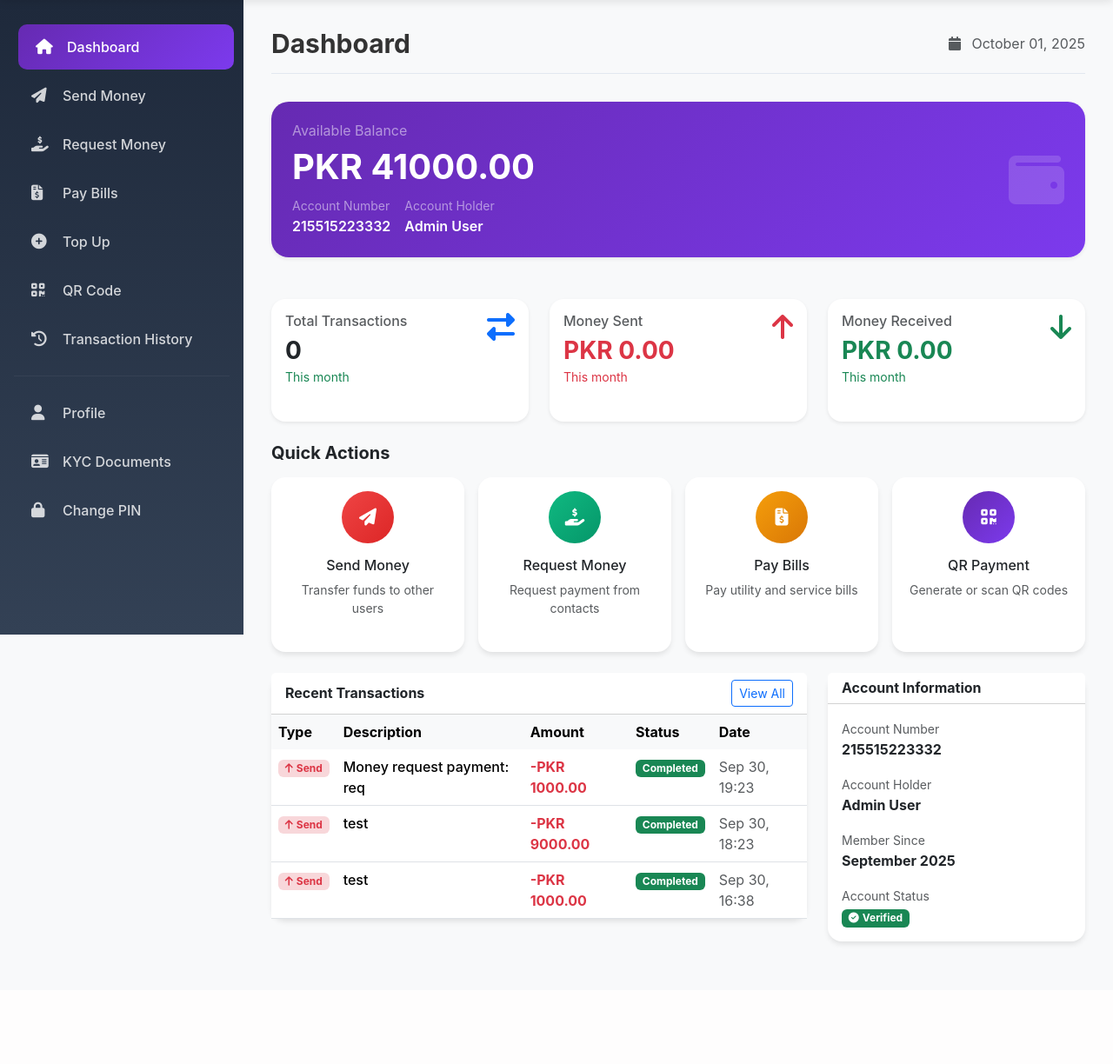
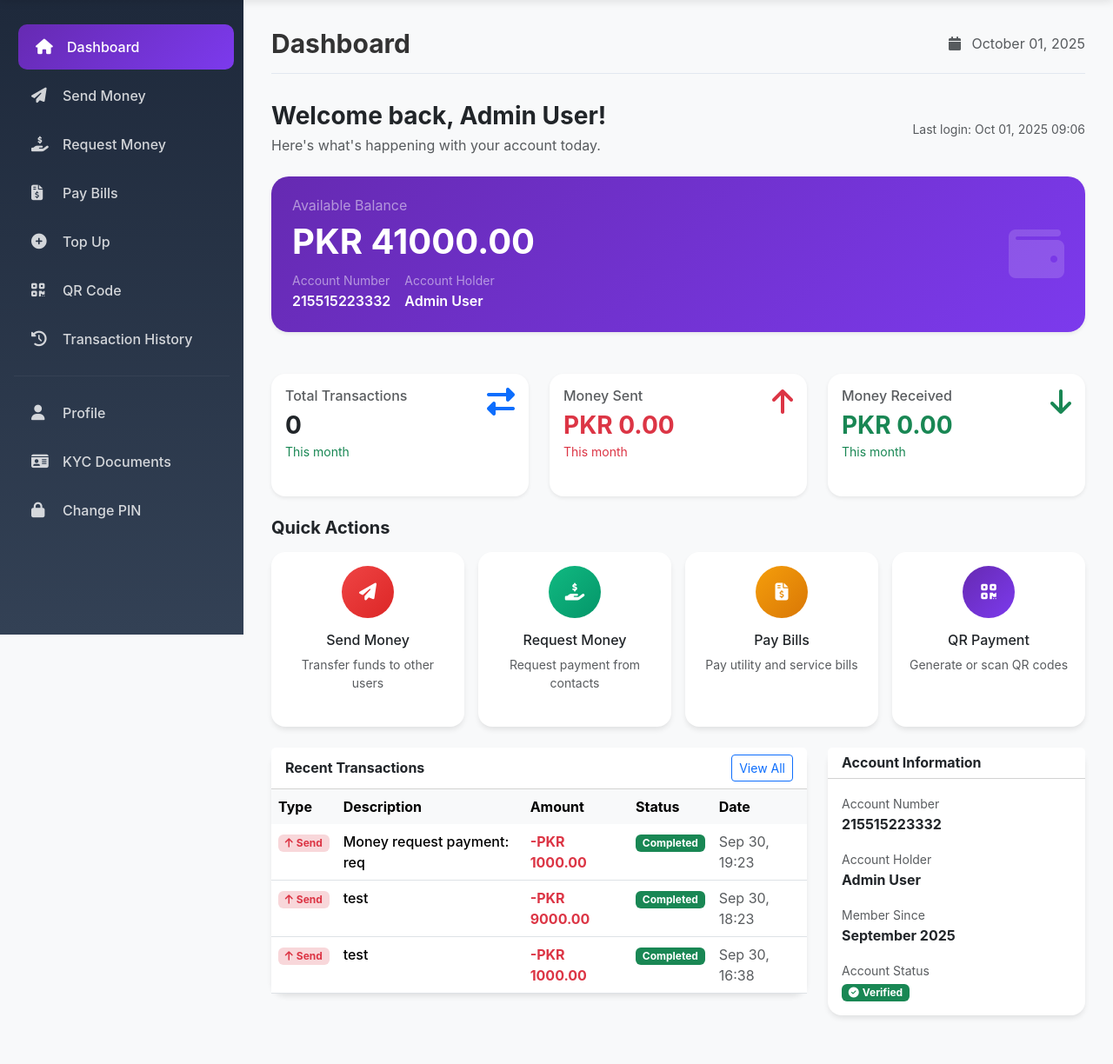
Before and after one commit to shehrozrashid52/Cash-Ease, a Django app: page /accounts/dashboard/ in a window 1280 px wide. Shown: the part 70-1294 px from the top of the page at 87% size. Before the commit the page ends 1158 px from the top, so only its background shows below. Run offline with Django 4.2, Linux system fonts and the light colour scheme; a user stored in the database is signed in; data comes from the database, SQL or seed files in the repository; both versions use the stored data as it was after the commit.

Commit message:
Finalize

```diff
--- a/templates/accounts/dashboard.html
+++ b/templates/accounts/dashboard.html
@@ -4,6 +4,21 @@
 {% block page_title %}Dashboard{% endblock %}
 
 {% block content %}
+<!-- Welcome Message -->
+<div class="row mb-4">
+    <div class="col-12">
+        <div class="d-flex align-items-center justify-content-between">
+            <div>
+                <h3 class="mb-1 fw-bold text-dark">Welcome back, {{ user.profile.full_name }}!</h3>
+                <p class="text-muted mb-0">Here's what's happening with your account today.</p>
+            </div>
+            <div class="text-end">
+                <small class="text-muted">Last login: {{ user.last_login|date:"M d, Y H:i" }}</small>
+            </div>
+        </div>
+    </div>
+</div>
+
 <!-- Balance Card -->
 <div class="row g-4 mb-4">
     <div class="col-12">
```
Also changed, not shown: db.sqlite3, media/profiles/WhatsApp_Image_2025-09-30_at_16.29.02_2d758492.jpg (added).
